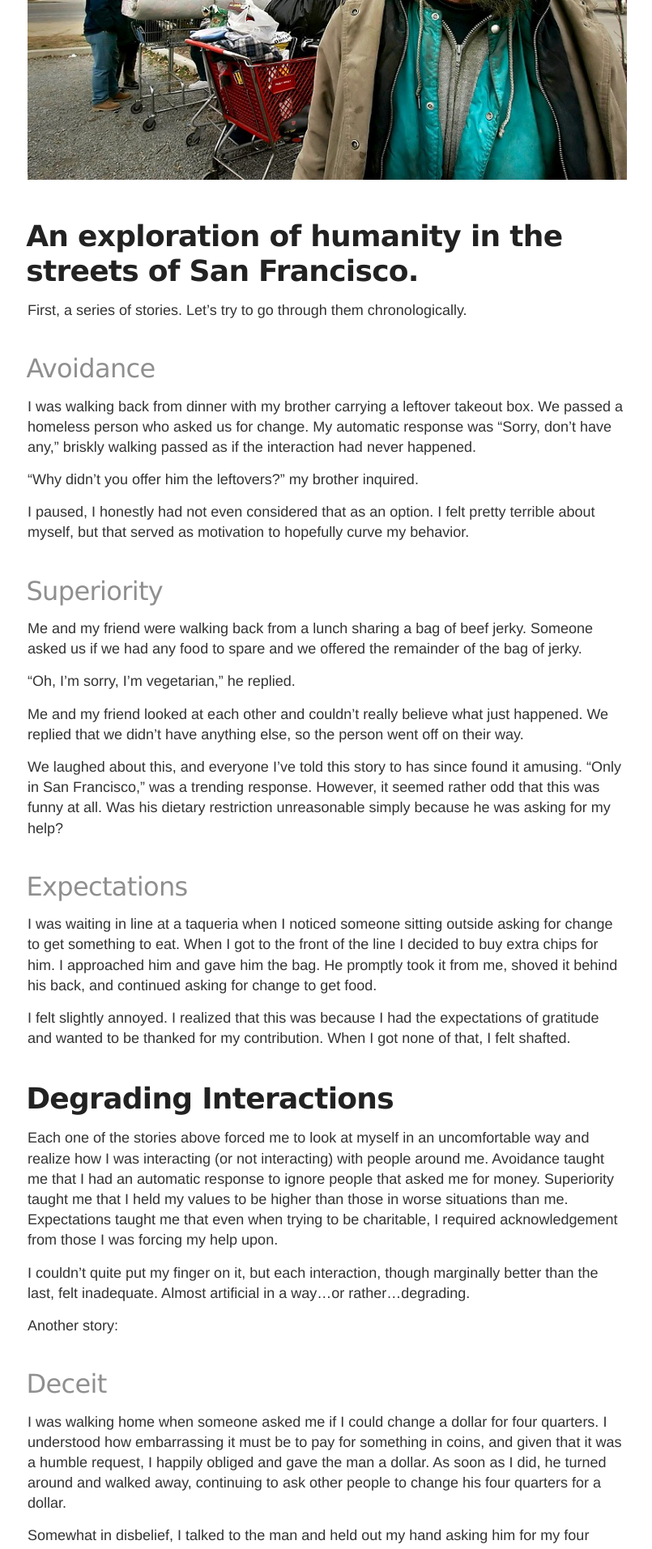
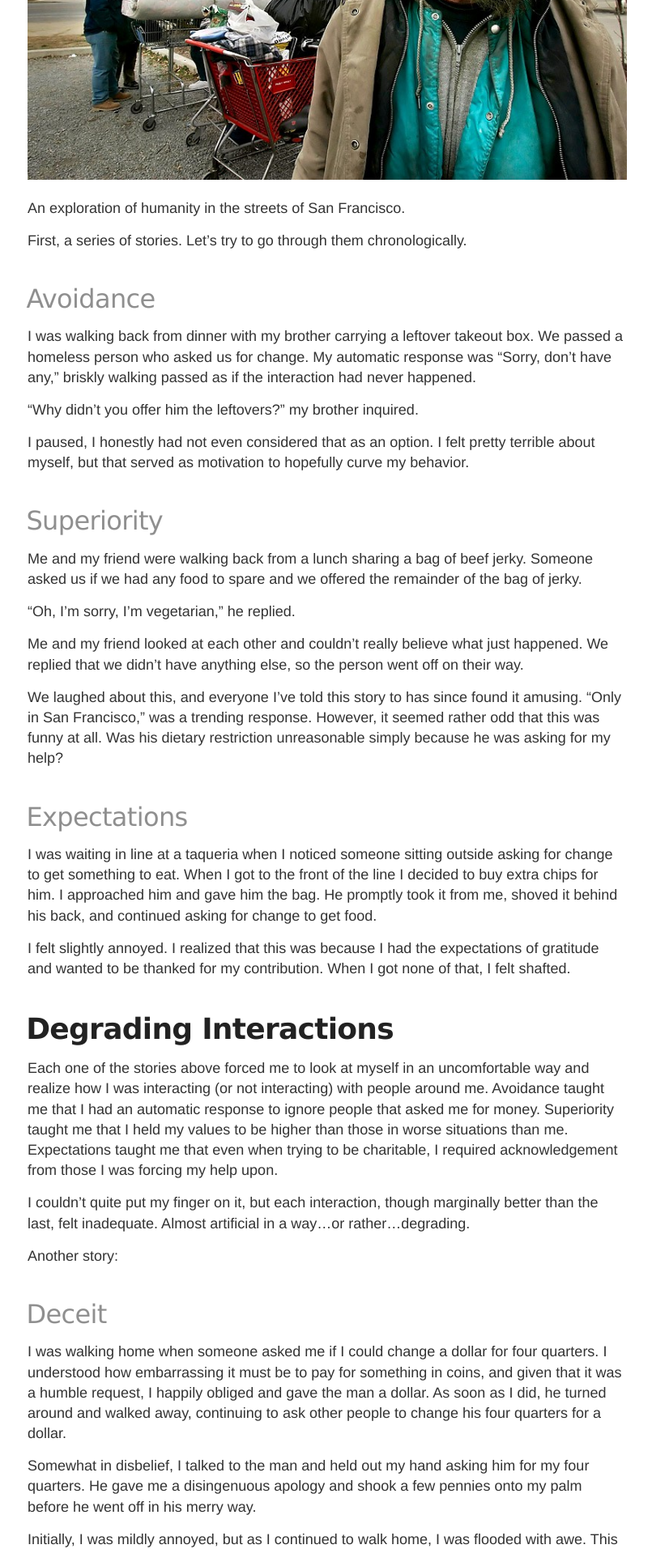
Before and after one commit to mdayaram/mdayaram.github.io, a Jekyll site: the page built from _posts/essays/2014-09-11-dont-ignore-the-discomfort.md, in a window 1280 px wide. Shown: the part 550-2463 px from the top of the page at 81% size, without its empty margins (236-1041 px from the left). Built offline with Jekyll 4.4.1, drawn with Linux system fonts in a browser that asks for light colours; comment, search, counter and statistics services are not loaded.

```diff
--- a/_posts/essays/2014-09-11-dont-ignore-the-discomfort.md
+++ b/_posts/essays/2014-09-11-dont-ignore-the-discomfort.md
@@ -8,7 +8,7 @@ tags:
 
 ![](/images/essays/discomfort.jpg)
 
-## An exploration of humanity in the streets of San Francisco.
+An exploration of humanity in the streets of San Francisco.
 
 First, a series of stories. Let’s try to go through them chronologically.
 
```
